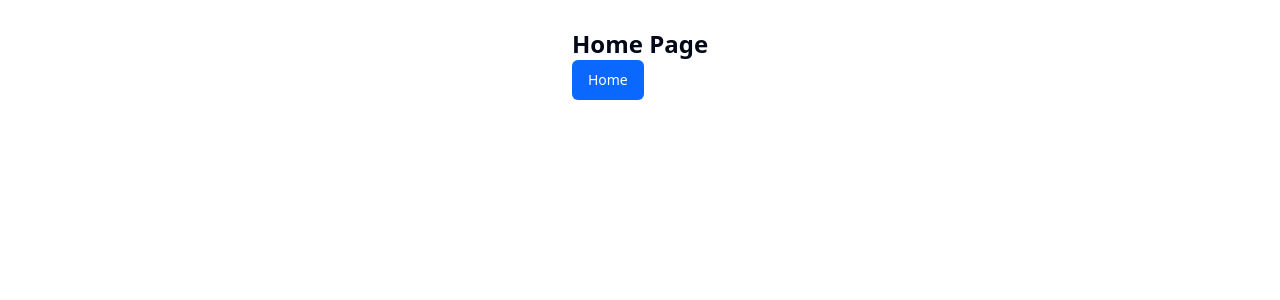
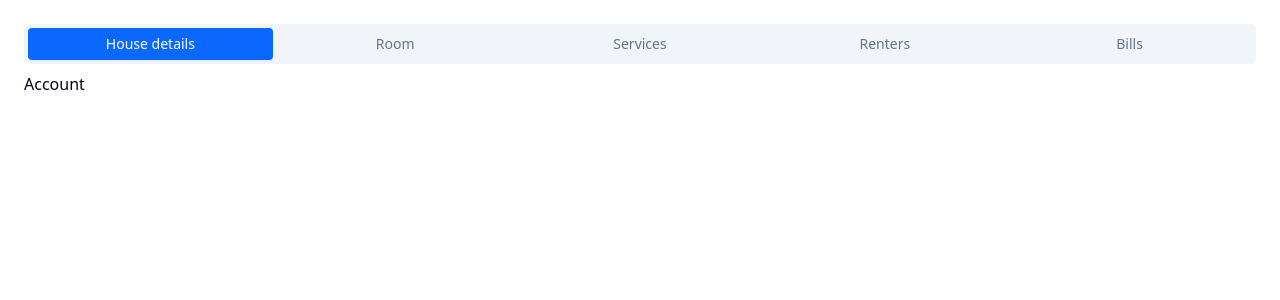
Before and after one commit to Tro-Tot/tro-tot-management, a React app: page /admin/home in a window 1280 px wide. Shown: the top 300 px of the page. Built offline with nearby package versions, Linux system fonts and the light colour scheme; the HTML template or start-up script is replaced by a standard one.

Commit message:
update ui [tamDNB]

```diff
--- a/src/components/ui/tabs.tsx
+++ b/src/components/ui/tabs.tsx
@@ -27,7 +27,7 @@ const TabsTrigger = React.forwardRef<
   <TabsPrimitive.Trigger
     ref={ref}
     className={cn(
-      "inline-flex items-center justify-center whitespace-nowrap rounded-sm px-3 py-1.5 text-sm font-medium ring-offset-background transition-all focus-visible:outline-none focus-visible:ring-2 focus-visible:ring-ring focus-visible:ring-offset-2 disabled:pointer-events-none disabled:opacity-50 data-[state=active]:bg-background data-[state=active]:text-foreground data-[state=active]:shadow-sm",
+      "inline-flex items-center justify-center whitespace-nowrap rounded-sm px-3 py-1.5 text-sm font-medium ring-offset-background transition-all focus-visible:outline-none focus-visible:ring-2 focus-visible:ring-ring focus-visible:ring-offset-2 disabled:pointer-events-none disabled:opacity-50 data-[state=active]:bg-bluePrimary data-[state=active]:text-white data-[state=active]:shadow-sm",
       className
     )}
     {...props}
--- a/src/pages/home/index.tsx
+++ b/src/pages/home/index.tsx
@@ -2,10 +2,56 @@ import SideBar from '@/components/SideBar'
 import { Button } from '@/components/ui/button';
 import usePrivateCall from '@/hooks/usePrivateCall';
 import { profileApi } from '@/utils/api/shared/profileApi';
+import {
+  Card,
+  CardContent,
+  CardDescription,
+  CardFooter,
+  CardHeader,
+  CardTitle,
+} from "@/components/ui/card"
+import { Input } from "@/components/ui/input"
+import { Label } from "@/components/ui/label"
+import {
+  Tabs,
+  TabsContent,
+  TabsList,
+  TabsTrigger,
+} from "@/components/ui/tabs"
 import React from 'react'
+import { title } from 'process';
+import { cn } from '@/lib/utils';
 
+const TabTitle = [
+  {
+    title: 'House details',
+    value: 'house',
+     components: <div>Account</div>
+  },
+  {
+    title: 'Room',
+    value: 'room',
+    components: <div>Account</div>
+  },
+  {
+    title: 'Services',
+    value: 'services',
+    components: <div>Account</div>
+  },
+  {
+    title: 'Renters',
+    value: 'renters',
+    components: <div>Account</div>
+  },
+  {
+    title: 'Bills',
+    value: 'bills',
+    components: <div>Account</div>
+  },
+]
 const Home: React.FC = () => {
   const privateCall = usePrivateCall();
+
   async function fetchUser(){
     try {
       const response = await privateCall(profileApi.getProfile())
@@ -14,13 +60,28 @@ const Home: React.FC = () => {
 
     }
   }
+  const gridColsClass = `grid-cols-${TabTitle.length}`;
+  const defaultValue = TabTitle[0].value;
+  console.log(gridColsClass)
   return (
-    <div className="h-screen flex-1 p-7">
-        <h1 className="text-2xl font-semibold ">Home Page</h1>
-        <Button
-      onClick={fetchUser}
-      variant={'bluePrimary'}>Home</Button>
-      </div>
+    <div className='flex justify-center w-full p-6'>
+
+      <Tabs defaultValue={defaultValue} className="w-full">
+      <TabsList className={cn("w-full grid grid-cols-5", gridColsClass)} >
+        {TabTitle.map((tab) => (
+          <TabsTrigger value={tab.value}>
+            {tab.title}
+          </TabsTrigger>
+        ))}
+      </TabsList>
+      {TabTitle.map((tab) => (
+          <TabsContent value={tab.value}>
+            {tab.components}
+          </TabsContent>
+        ))}
+    </Tabs>
+    </div>
+
   )
 }
 
--- a/src/routes/StaffRouter.tsx
+++ b/src/routes/StaffRouter.tsx
@@ -4,9 +4,9 @@ import { useSelector } from 'react-redux';
 import { Navigate, Outlet } from 'react-router-dom';
 
 const StaffRouter = () => {
-  const user: user = useSelector(loginSelector.user);
-  console.log('StaffRouter');
-    const role = user.role.name.toLowerCase();
+  // const user: user = useSelector(loginSelector.user);
+  // console.log('StaffRouter');
+  //   const role = user.role.name.toLowerCase();
 //   if (user === null) {
 //     return <Navigate to="/login" replace />;
 //   }
```
